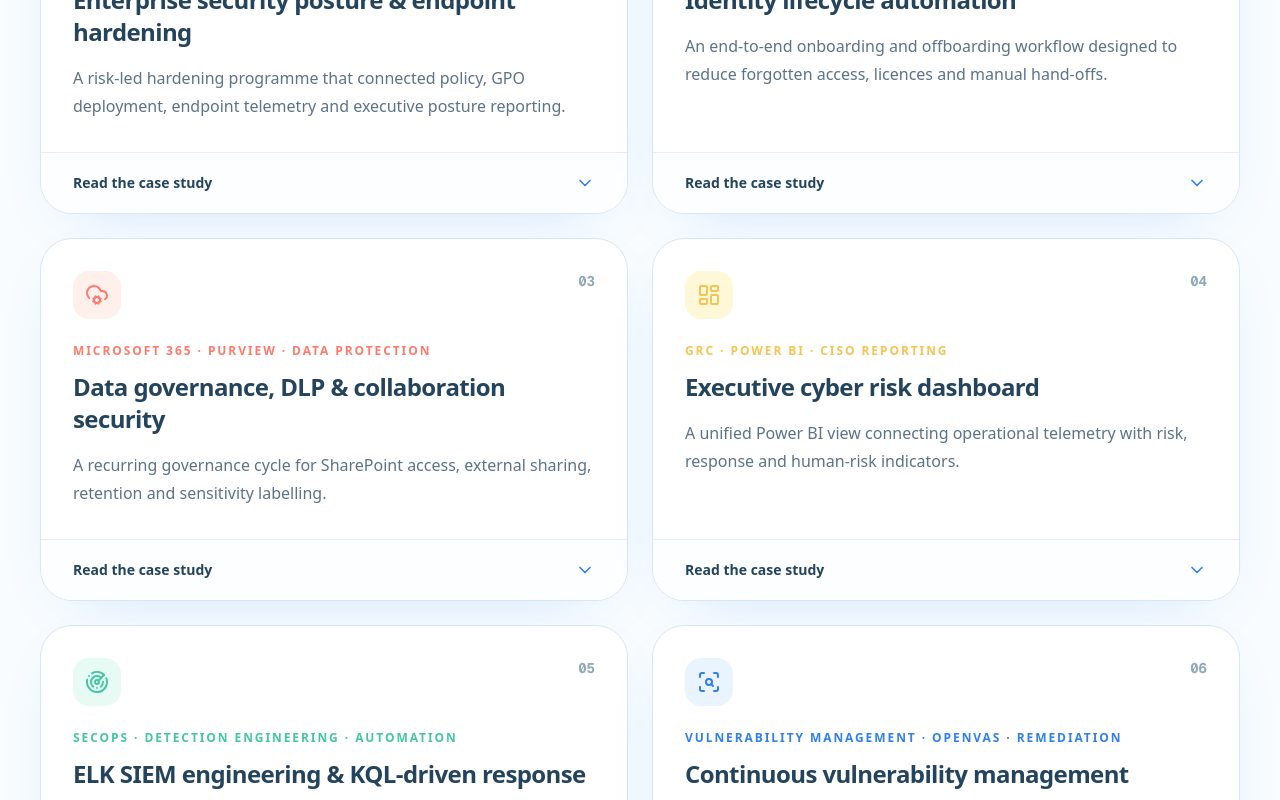
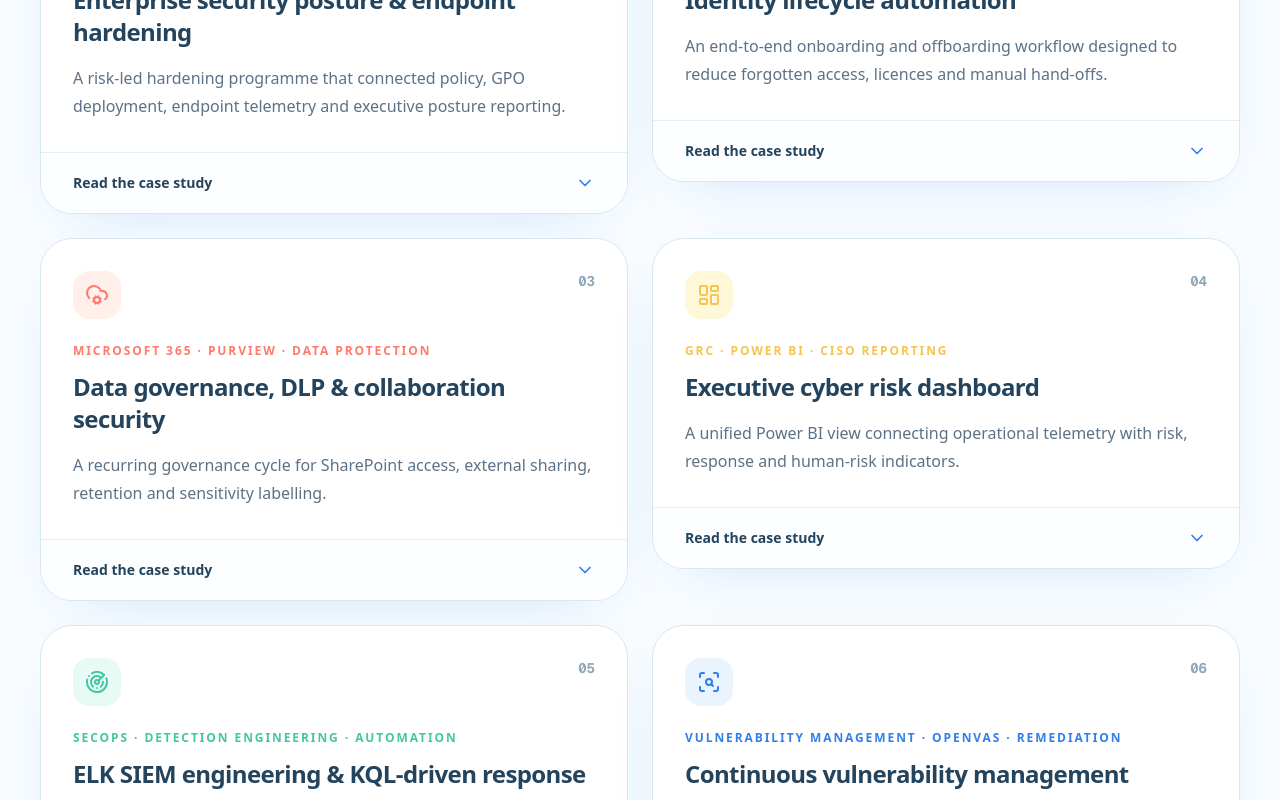
Before and after one commit to bizidwassim-design/brainfortsecurity.com, a Next.js app: page /bibliographie-wassim-bizid-8c4f2e9a7d31 in a window 1280 px wide. Shown: the part 2240-3040 px from the top of the page. Built offline with nearby package versions, Linux system fonts and the light colour scheme.

Commit message:
Keep expanded portfolio cards compact

```diff
--- a/src/app/bibliographie-wassim-bizid-8c4f2e9a7d31/page.tsx
+++ b/src/app/bibliographie-wassim-bizid-8c4f2e9a7d31/page.tsx
@@ -531,7 +531,7 @@ function ProjectCard({ project }: { project: Project }) {
   const Icon = project.icon;
 
   return (
-    <article className="group flex h-full flex-col overflow-hidden rounded-[2rem] border border-[#D9E7EF] bg-white shadow-[0_18px_60px_-38px_rgba(47,128,237,0.35)] transition duration-300 hover:-translate-y-1 hover:shadow-[0_24px_70px_-38px_rgba(47,128,237,0.42)]">
+    <article className="group flex flex-col overflow-hidden rounded-[2rem] border border-[#D9E7EF] bg-white shadow-[0_18px_60px_-38px_rgba(47,128,237,0.35)] transition duration-300 hover:-translate-y-1 hover:shadow-[0_24px_70px_-38px_rgba(47,128,237,0.42)]">
       <div className="p-6 sm:p-8">
         <div className="flex items-start justify-between gap-4">
           <div
@@ -549,7 +549,7 @@ function ProjectCard({ project }: { project: Project }) {
         <p className="mt-4 leading-7 text-[#5C7287]">{project.summary}</p>
       </div>
 
-      <details className="mt-auto border-t border-[#E3EDF3] bg-[#FCFEFF] open:bg-white">
+      <details className="group mt-auto border-t border-[#E3EDF3] bg-[#FCFEFF] open:bg-white">
         <summary className="flex cursor-pointer list-none items-center justify-between gap-4 px-6 py-5 text-sm font-bold text-[#24445D] sm:px-8 [&::-webkit-details-marker]:hidden">
           Read the case study
           <ChevronDown className="size-5 text-[#2F80ED] transition group-open:rotate-180" aria-hidden="true" />
@@ -817,7 +817,7 @@ export default function WassimPortfolioPage() {
               <BookOpenCheck className="size-5" aria-hidden="true" /> 13 case studies
             </div>
           </div>
-          <div className="mt-12 grid gap-6 lg:grid-cols-2">
+          <div className="mt-12 grid items-start gap-6 lg:grid-cols-2">
             {projects.map((project) => <ProjectCard key={project.title} project={project} />)}
           </div>
         </SectionShell>
```
